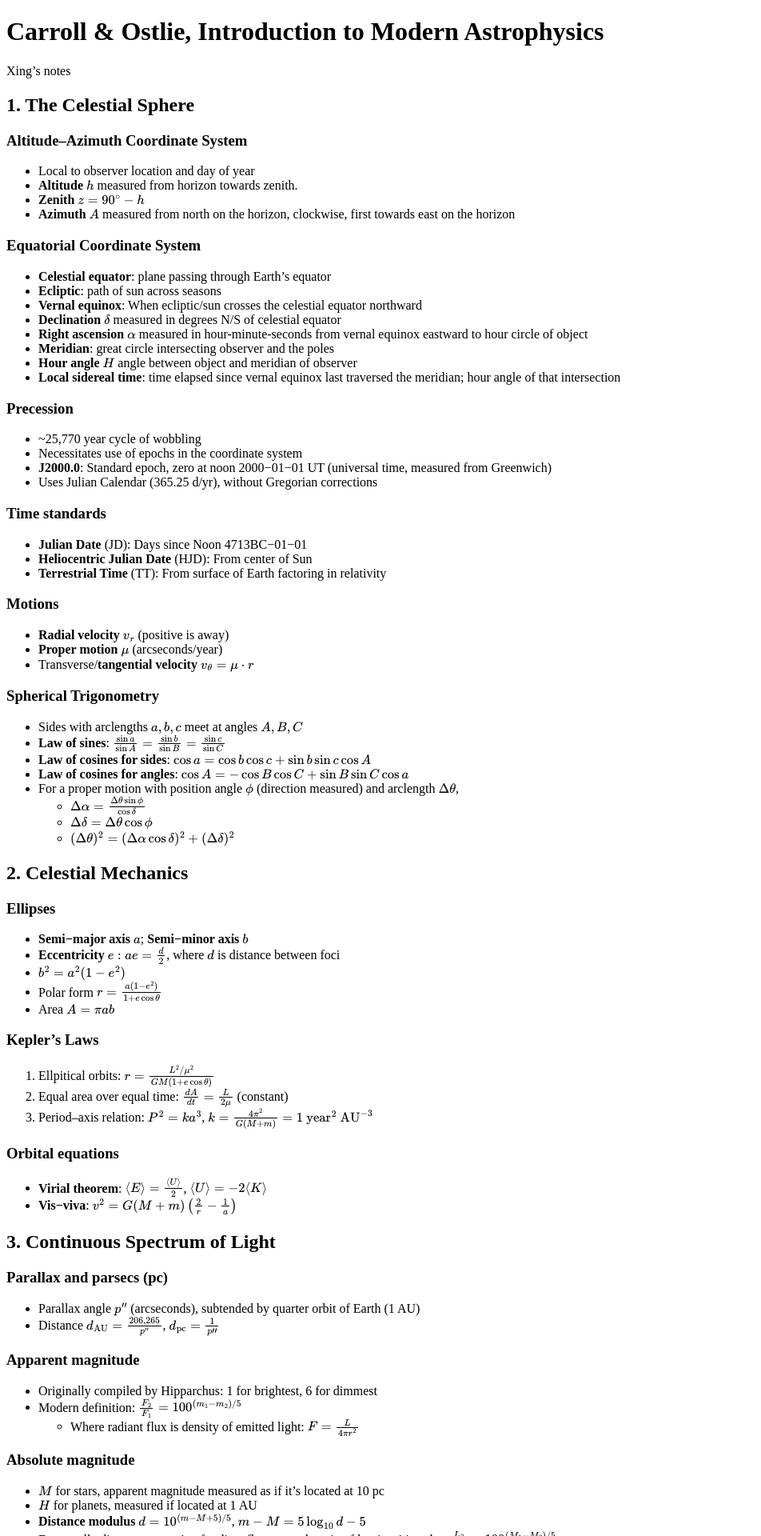
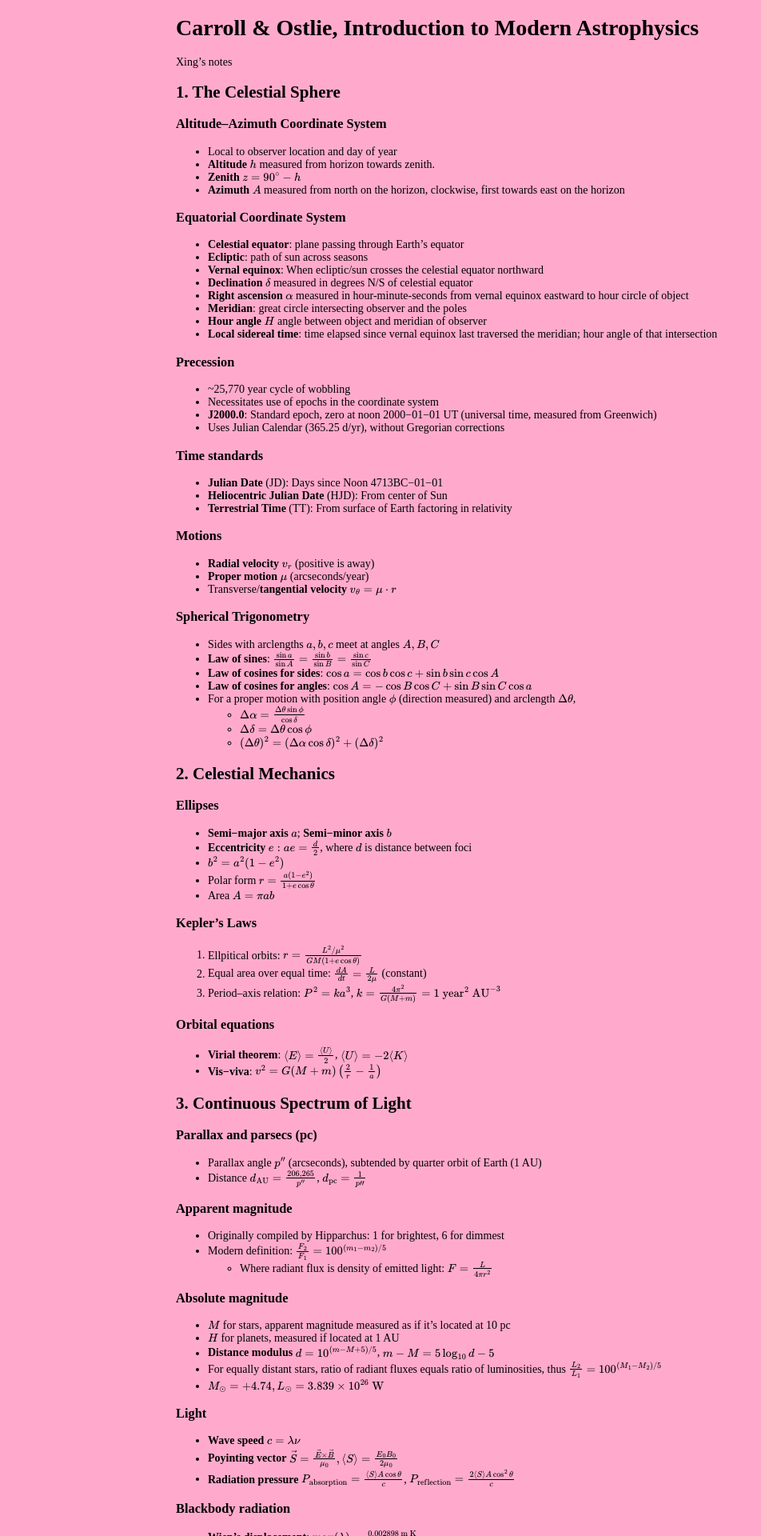
Before and after one commit to xingyzt/notes, a Jekyll site: the page built from intro-to-modern-astrophysics.md, in a window 1280 px wide. Shown: the top 1920 px of the page at 80% size, without its empty margins (0-952 px from the left). Built offline with Jekyll 4.4.1, drawn with Linux system fonts in a browser that asks for light colours.

Commit message:
Minimal styling

```diff
--- a/_layouts/default.html
+++ b/_layouts/default.html
@@ -3,6 +3,16 @@
   <head>
     <meta charset="utf-8">
     <title>{{ page.title }}</title>
+    <style>
+html, body {
+  font-size: 14px;
+}
+body {
+  max-width: 60rem;
+  margin: 0 auto;
+  background: #fac;
+}
+    </style>
   </head>
   <body>
     {{ content }}
```
